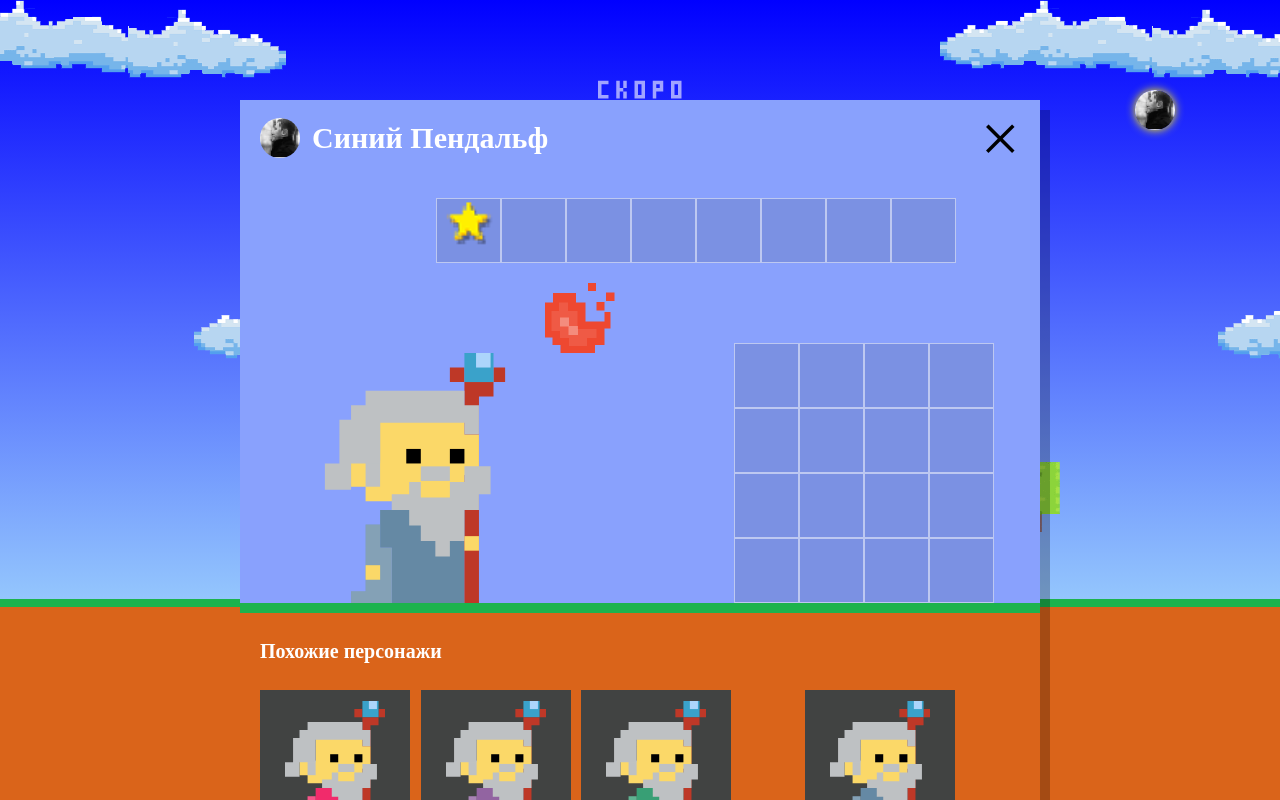
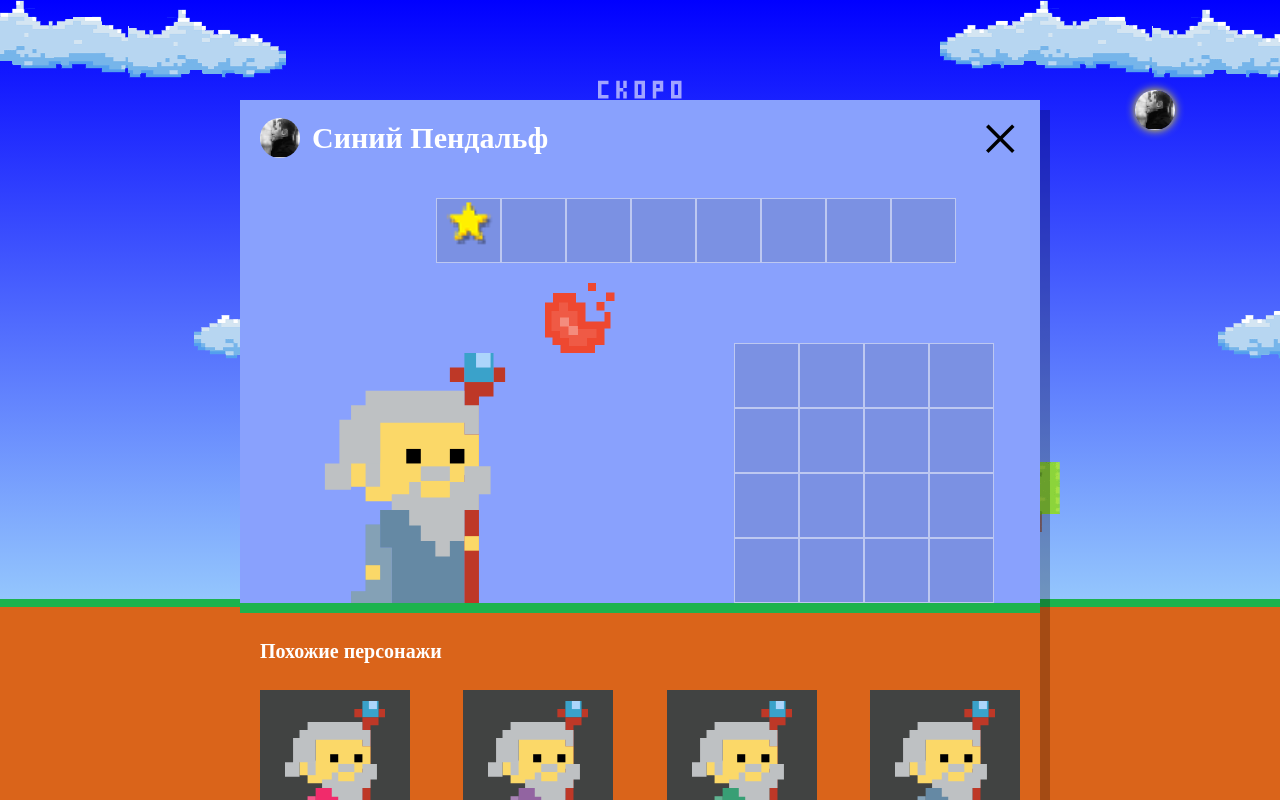
Before and after one commit to GregoryAndrievskiy/219791-code-and-magick, a website: page index.html in a window 1280 px wide. Both pictures are taken after a click on the picture 1155 px from the left and 110 px from the top of the page. Shown: the top 800 px of the page. Drawn offline with Linux system fonts and the light colour scheme; a web font is replaced by a local one.

Commit message:
module5-task1

```diff
--- a/index.html
+++ b/index.html
@@ -154,7 +154,7 @@
 </footer>
 
 <template id="similar-wizard-template" style="display: none">
-  <div class="setup-similar-item">
+  <div class="setup-similar-item" style="max-width: 150px">
     <div class="setup-similar-content">
       <svg xmlns="http://www.w3.org/2000/svg" viewBox="0 0 62 86" class="setup-similar-wizard">
         <g class="wizard">
--- a/js/setup.js
+++ b/js/setup.js
@@ -1,9 +1,11 @@
 'use strict';
 
+(function () {
   var setup = document.querySelector('.setup');
   var setupOpen = document.querySelector('.setup-open');
   var setupClose = setup.querySelector('.setup-close');
   var userDialog = document.querySelector('.setup');
+
   var onPopupEscPress = function (evt) {
     if (evt.keyCode === 27) {
       closePopup();
@@ -49,38 +51,38 @@ document.querySelector('.setup-user-name').addEventListener('keydown',
   );
 
   var similarListElement = userDialog.querySelector('.setup-similar-list');
-
   var similarWizardTemplate = document.querySelector('#similar-wizard-template').content;
 
-var wizardFirstNames = ['Иван ', 'Хуан Себастьян ', 'Мария ', 'Кристоф ', 'Виктор ', 'Юлия ', 'Люпита ', 'Вашингтон '];
-var wizardSecondNames = ['да Марья', 'Верон', 'Мирабелла', 'Вальц', 'Онопко', 'Топольницкая', 'Нионго', 'Ирвинг'];
+  var wizardFirstNames = ['Иван', 'Хуан Себастьян', 'Мария', 'Кристоф', 'Виктор', 'Юлия', 'Люпита', 'Вашингтон'];
+  var wizardSecondNames = ['да Марья', 'Верон', 'Мирабелла', 'Вальц', 'Онопко', 'Топольницкая', ' Нионго', 'Ирвинг'];
   var coatColorBank = ['rgb(101, 137, 164)', 'rgb(241, 43, 107)', 'rgb(146, 100, 161)', 'rgb(56, 159, 117)', 'rgb(215, 210, 55)', 'rgb(0, 0, 0)'];
   var eyeColorBank = ['black', 'red', 'blue', 'yellow', 'green'];
   var fireBallColorBank = ['#ee4830', '#30a8ee', '#5ce6c0', '#e848d5', '#e6e848'];
 
+
   function getRandom(random) {
-  var rnd = Math.floor(Math.random() * random.length);
-  return rnd;
+    var rand = Math.floor(Math.random() * random.length);
+    return rand;
   }
 
   var wizards = [
     {
-    name: wizardFirstNames[getRandom(wizardFirstNames)] + wizardSecondNames[getRandom(wizardSecondNames)],
+      name: wizardFirstNames[getRandom(wizardFirstNames)] + ' ' + wizardSecondNames[getRandom(wizardSecondNames)],
       coatColor: coatColorBank[getRandom(coatColorBank)],
       eyeColor: eyeColorBank[getRandom(eyeColorBank)]
     },
     {
-    name: wizardFirstNames[getRandom(wizardFirstNames)] + wizardSecondNames[getRandom(wizardSecondNames)],
+      name: wizardFirstNames[getRandom(wizardFirstNames)] + ' ' + wizardSecondNames[getRandom(wizardSecondNames)],
       coatColor: coatColorBank[getRandom(coatColorBank)],
       eyeColor: eyeColorBank[getRandom(eyeColorBank)]
     },
     {
-    name: wizardFirstNames[getRandom(wizardFirstNames)] + wizardSecondNames[getRandom(wizardSecondNames)],
+      name: wizardFirstNames[getRandom(wizardFirstNames)] + ' ' + wizardSecondNames[getRandom(wizardSecondNames)],
       coatColor: coatColorBank[getRandom(coatColorBank)],
       eyeColor: eyeColorBank[getRandom(eyeColorBank)]
     },
     {
-    name: wizardFirstNames[getRandom(wizardFirstNames)] + wizardSecondNames[getRandom(wizardSecondNames)],
+      name: wizardFirstNames[getRandom(wizardFirstNames)] + ' ' + wizardSecondNames[getRandom(wizardSecondNames)],
       coatColor: coatColorBank[getRandom(coatColorBank)],
       eyeColor: eyeColorBank[getRandom(eyeColorBank)]
     }
@@ -151,3 +153,4 @@ wizardFireBall.addEventListener('click', function () {
     getColor(fireBallColorBank, colorIndex);
     changeFireBallColor(color);
   });
+})();
--- a/js/stat.js
+++ b/js/stat.js
@@ -1,24 +1,26 @@
 'use strict';
 
-window.renderStatistics = function (ctx, names, times) {
+window.renderStatistics = (function () {
+  function renderBackground(ctx) {
     ctx.fillStyle = 'rgba(0, 0, 0, 0.7)';
     ctx.fillRect(110, 20, 420, 270);
     ctx.fillStyle = 'white';
     ctx.fillRect(100, 10, 420, 270);
-
     ctx.fillStyle = 'black';
     ctx.font = '16px PT Mono';
-
     ctx.fillText('Ура вы победили!', 120, 30);
     ctx.fillText('Список результатов:', 120, 46);
+  }
 
-  var max = -1;
+  var max = 0;
   var histogramHeight = 150;
-  var barWidth = 40;   // px;
-  var indent = 50;     // px;
-  var initialX = 160;  // px;
-  var initialY = 260;  // px;
-  var textMargin = 6;  // px;
+  var barWidth = 40;
+  var indent = 50;
+  var initialX = 160;
+  var initialY = 260;
+  var textMargin = 6;
+
+  function renderHistogram(ctx, names, times) {
 
     function getColor(name) {
       var alpha = Math.random();
@@ -42,9 +44,7 @@ window.renderStatistics = function (ctx, names, times) {
     var step = histogramHeight / max;
 
     for (var i = 0; i < times.length; i++) {
-
       var columnHeight = -1 * times[i] * step;
-
       ctx.textBaseline = 'top';
       ctx.fillStyle = 'black';
       ctx.fillText(times[i].toFixed(0), initialX + (barWidth + indent) * i, initialY + columnHeight - 3 * textMargin);
@@ -52,4 +52,9 @@ window.renderStatistics = function (ctx, names, times) {
       ctx.fillStyle = getColor(names[i]);
       ctx.fillRect(initialX + (barWidth + indent) * i, initialY, barWidth, columnHeight);
     }
+  }
+  return function (ctx, names, times) {
+    renderBackground(ctx);
+    renderHistogram(ctx, names, times);
   };
+})();
```
Lines whose indentation alone changed are shown as unchanged.
